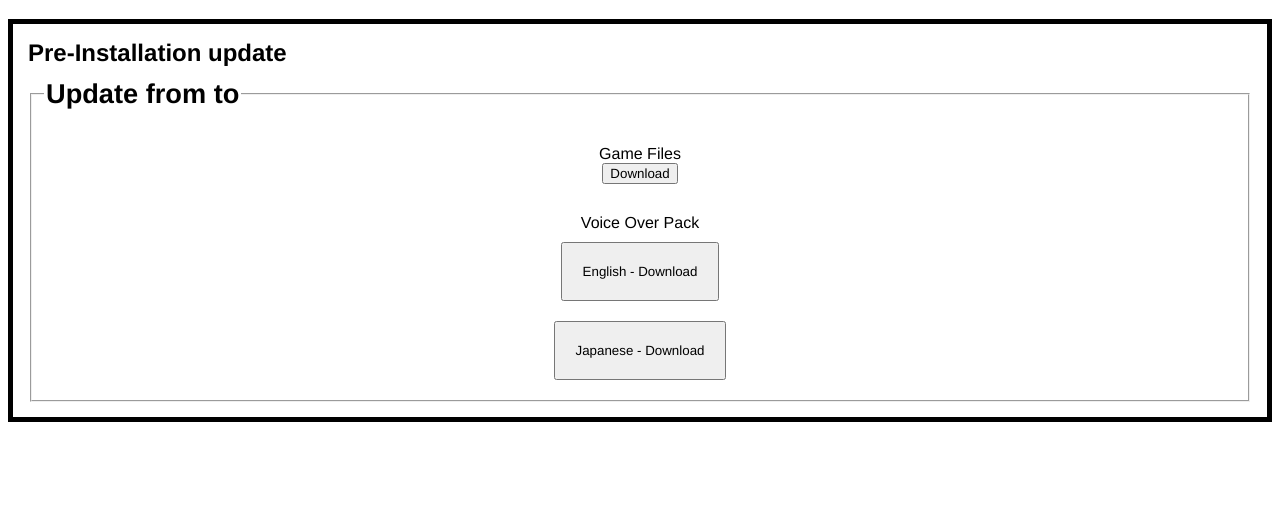
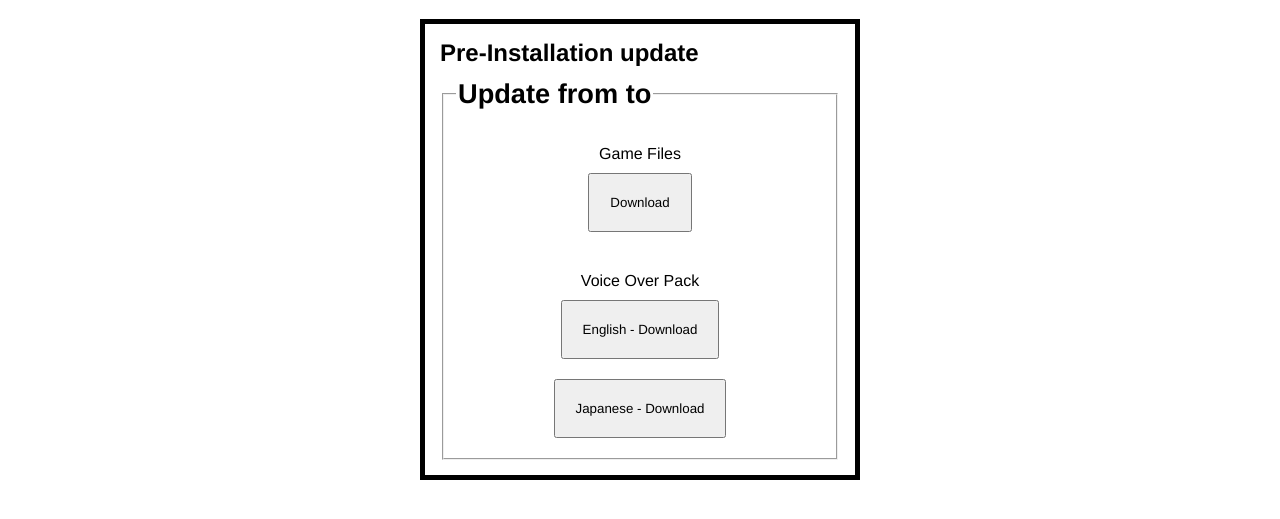
Before and after one commit to yoelalf/genshin-dl, a plain HTML site: page index.html in a window 1280 px wide. Shown: the part 61-580 px from the top of the page. Drawn offline with nearby package versions, Linux system fonts and the light colour scheme; no server answers.

Commit message:
pre installation css fixed

```diff
--- a/index.html
+++ b/index.html
@@ -20,17 +20,17 @@
                <div class="game-files">
                   <span>Game Files</span>
                   <a href="" id="link-predl">
-                  <input type="button" class="button" value='Download' />
+                  <input type="button" class="button-dl" value='Download' />
                   </a>
                </div>
                <div class="divider"></div>
                <div class="voice-over-pack">
                   <span id="voice-over-title">Voice Over Pack</span>
                   <a href="" id="link-predl-en">
-                  <input type="button" class="button-voice" value='English - Download' />
+                  <input type="button" class="button-dl" value='English - Download' />
                   </a>
                   <a href="" id="link-predl-jp">
-                  <input type="button" class="button-voice" value='Japanese - Download' />
+                  <input type="button" class="button-dl" value='Japanese - Download' />
                   </a>
                </div>
             </fieldset>
--- a/styles.css
+++ b/styles.css
@@ -19,7 +19,7 @@ h2{
     flex-direction: column;
     margin: 0 auto;
 }
-.button-voice{
+.button-dl{
     display: flex;
     margin: 10px auto;
     justify-content:center;
@@ -39,4 +39,6 @@ legend{
 .section{
     padding: 15px;
     border:5px solid black;
+    max-width: 400px;
+    margin: 0 auto;
 }
```
